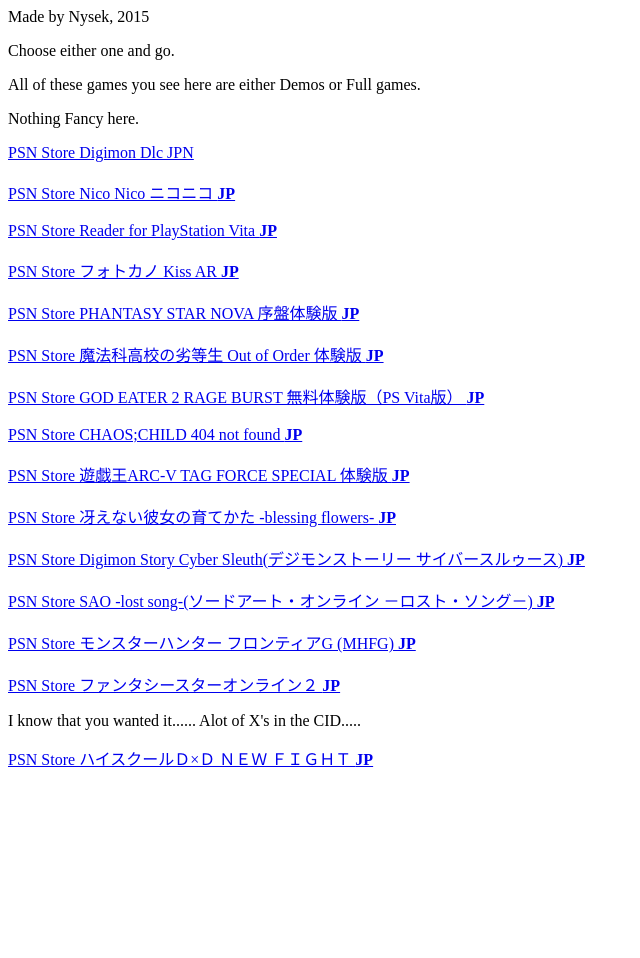
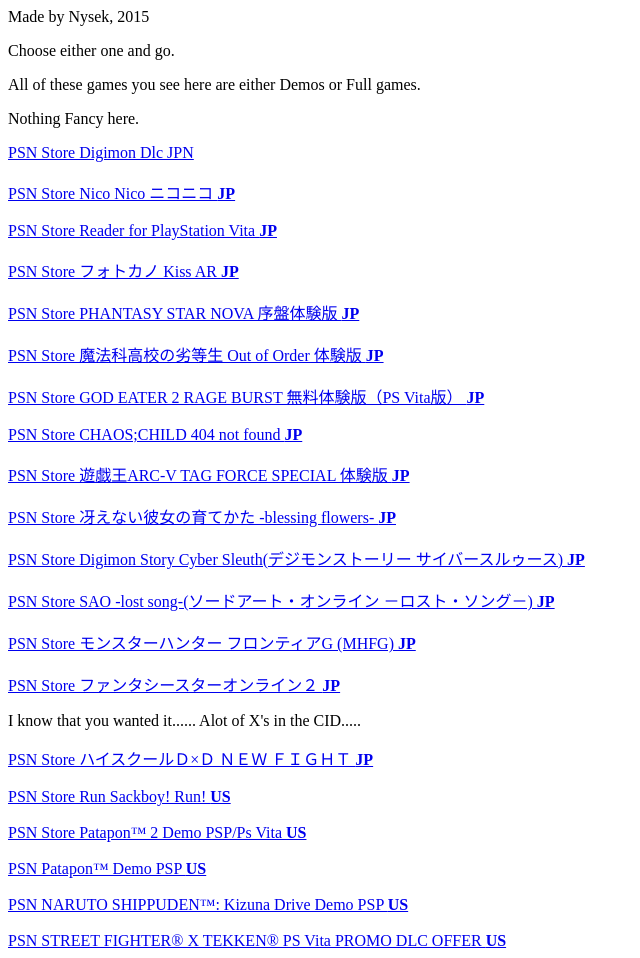
Before and after one commit to Nysek/Ps-Vita-Command-HTML-launcher, a plain HTML site: page index.html in a window 1280 px wide. Shown: the whole page, without its empty margins (0-640 px from the left). Before the commit the page ends 800 px from the top, so only its background shows below. Drawn offline with Linux system fonts and the light colour scheme.

Commit message:
Update index.html

```diff
--- a/index.html
+++ b/index.html
@@ -49,5 +49,20 @@ Made by Nysek, 2015
 <br>
 <p>I know that you wanted it...... Alot of X's in the CID.....</p>
 <a href="psns:browse?product=JP0507-PCSG00406_00-NDFFXXXXXXXXXXXX">PSN Store ハイスクールＤ×Ｄ ＮＥＷ ＦＩＧＨＴ <b>JP</b></a>
+<br>
+<br>
+<a href="psns:browse?product=UP9000-PCSA00490_00-1234567891234567">PSN Store Run Sackboy! Run! <b>US</b></a>
+<br>
+<br>
+<a href="psns:browse?product=UP9000-NPUG98734_00-PATAPON2DEMOGS09">PSN Store Patapon™ 2 Demo PSP/Ps Vita <b>US</b></a>
+<br>
+<br>
+<a href="psns:browse?product=UP9000-UCUS98721_00-PATAPONPSNDEMO08">PSN Patapon™ Demo PSP <b>US</b></a>
+<br>
+<br>
+<a href="psns:browse?product=UP0700-NPUH90095_00-KIZUNADRIVETRIAL">PSN NARUTO SHIPPUDEN™: Kizuna Drive Demo PSP <b>US</b></a>
+<br>
+<br>
+<a href="psns:browse?product=UP0102-PCSE00005_00-SXTVITAFREEBUNDL">PSN STREET FIGHTER® X TEKKEN® PS Vita PROMO DLC OFFER <b>US</b></a>
 </Body>
 </HTML>
```
